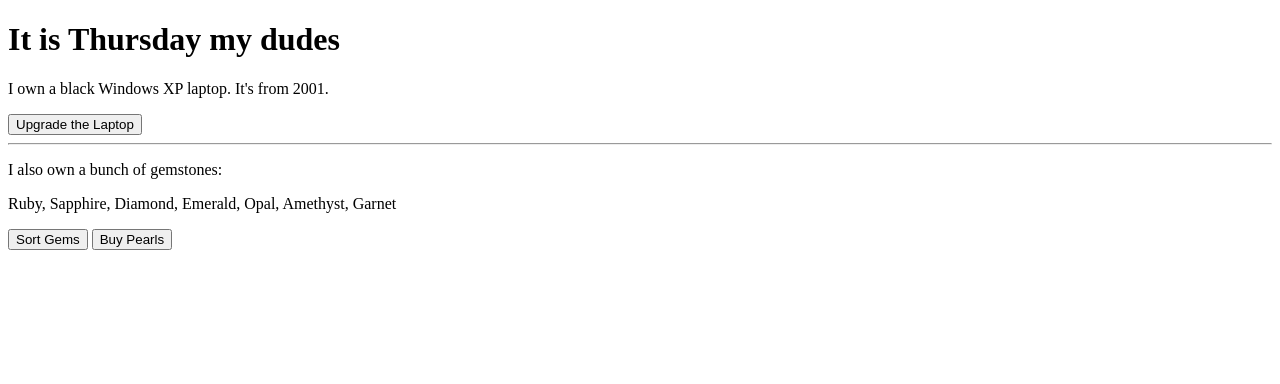
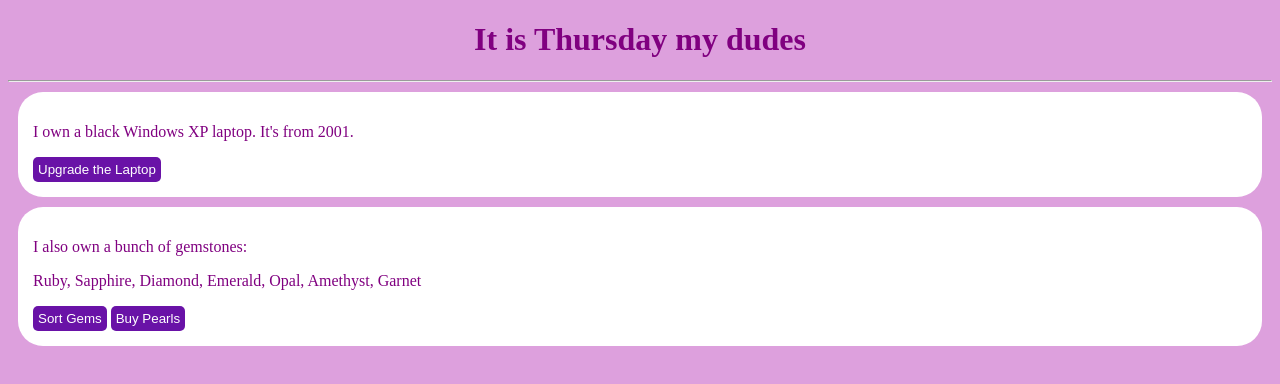
Before and after one commit to Dromero83/Arrays-and-Objects, a plain HTML site: page index.html in a window 1280 px wide. Drawn offline with Linux system fonts and the light colour scheme.

Commit message:
Wednesday
It is still Wednesday

```diff
--- a/index.html
+++ b/index.html
@@ -4,21 +4,24 @@
     <meta charset="UTF-8">
     <meta http-equiv="X-UA-Compatible" content="IE=edge">
     <meta name="viewport" content="width=device-width, initial-scale=1.0">
-    <title>Let your demons win and buy infinite pearls</title>
+    <title>Let your impulses win and buy infinite pearls</title>
     <link rel="stylesheet" href="style.css" type="text/css">
 </head>
 <body>
-    <header>
+    <header title="OOOOOOOOOOOOOOOOOOOOOOOOOOOOOOOOOOHHH">
         <h1 id="itsYear"></h1>
     </header>
+        <hr>
+    <div class="box">
         <p id="myLaptop"></p>
         <button onclick="upLap()">Upgrade the Laptop</button>
-    <hr>
+    </div>
+    <div class="box">
         <p>I also own a bunch of gemstones:</p>
         <p id="gemSort"></p>
         <button onclick="sorting()">Sort Gems</button>
         <button onclick="addGem()">Buy Pearls</button>
-
+    </div>
 <script src="app.js"></script>
 </body>
 </html>
--- a/style.css
+++ b/style.css
@@ -0,0 +1,24 @@
+body {
+    color: purple;
+    background-color: plum;
+}
+
+header {
+    text-align: center;
+}
+
+button {
+    color: white;
+    background-color: rgb(105, 18, 167);
+    padding: 5px;
+    border-radius: 5px;
+    border: none;
+    cursor: pointer;
+}
+
+.box {
+    background-color: white;
+    border-radius: 25px;
+    padding: 15px;
+    margin: 10px;
+}
```
Lines whose indentation alone changed are shown as unchanged.
